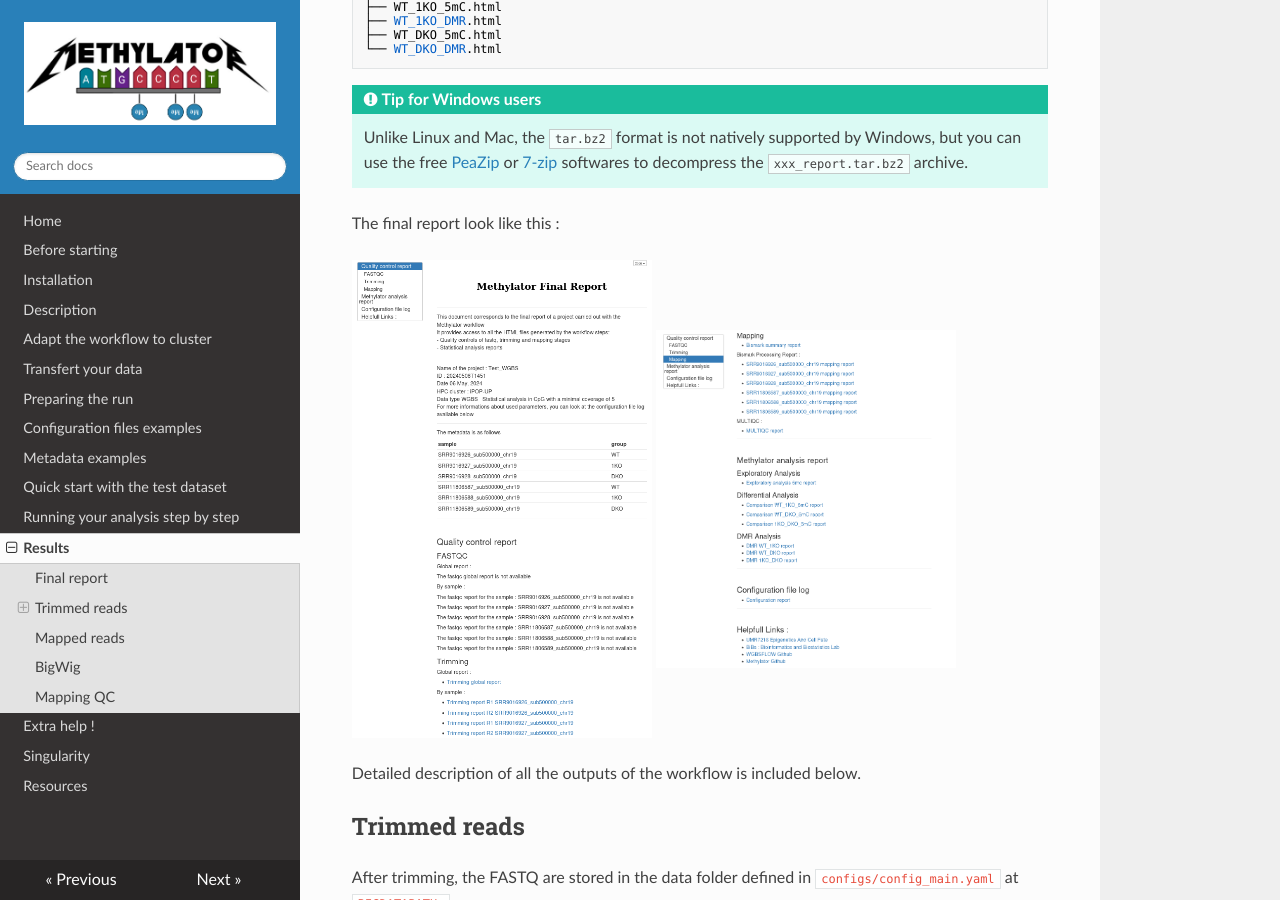
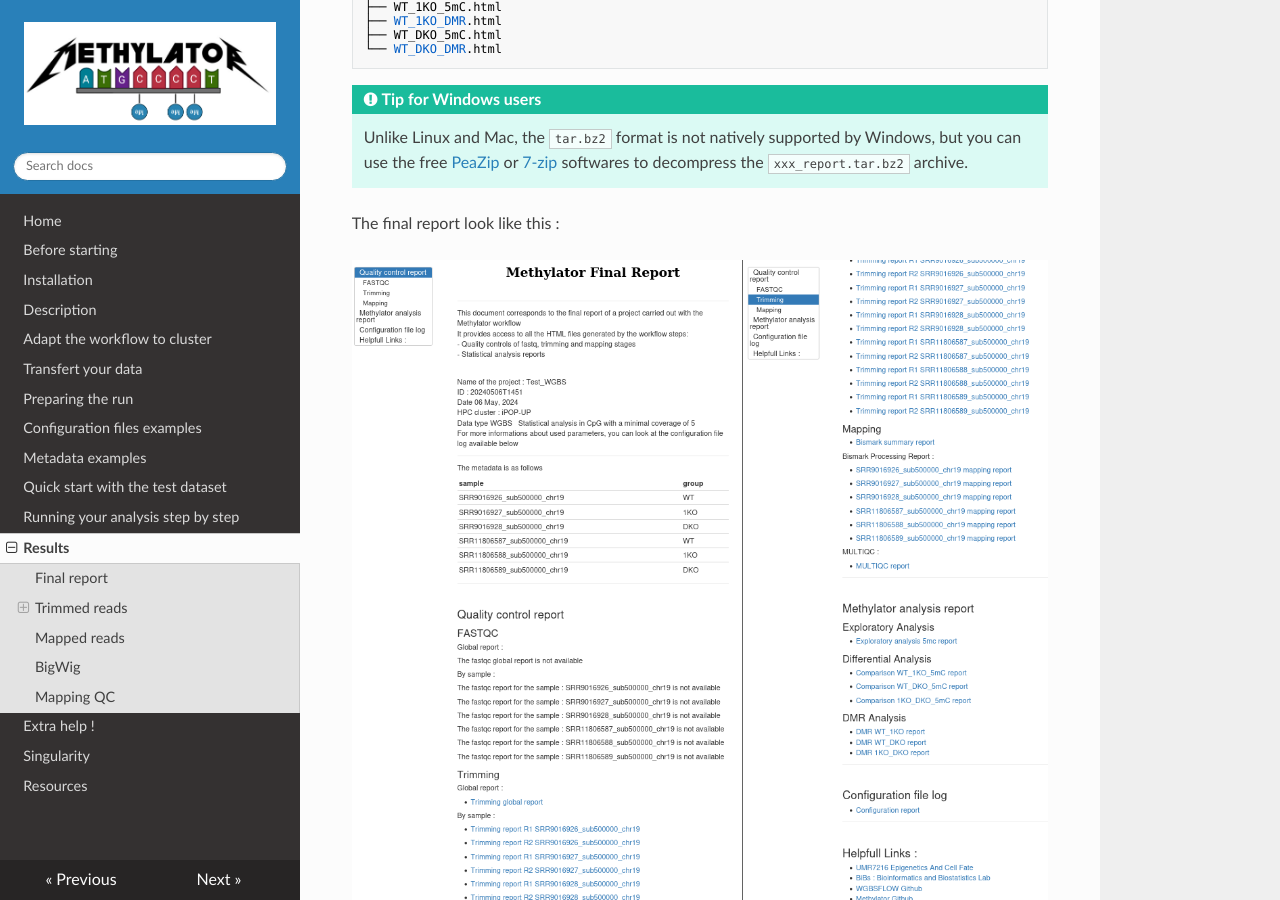
Before and after one commit to parisepigenetics/Methylator-Documentation, an MkDocs documentation site: the page built from docs/results.md, in a window 1280 px wide and 900 px high, scrolled down 2170 px. Built offline with MkDocs 1.6.1, drawn with Linux system fonts in a browser that asks for light colours; nearby versions of some CDN libraries.

Commit message:
Update results.md

```diff
--- a/docs/results.md
+++ b/docs/results.md
@@ -125,8 +125,7 @@ A compressed archive named `20210727T1030_report.tar.bz2` is also generated and
 
 The final report look like this :
 
-![final_report1](img/final_report_1.png){ width="300" height="1000" }
-![final_report2](img/final_report_2.png){ width="300" height="1000" }
+![final_report](img/final_report.png)
 
 Detailed description of all the outputs of the workflow is included below.
 
```
